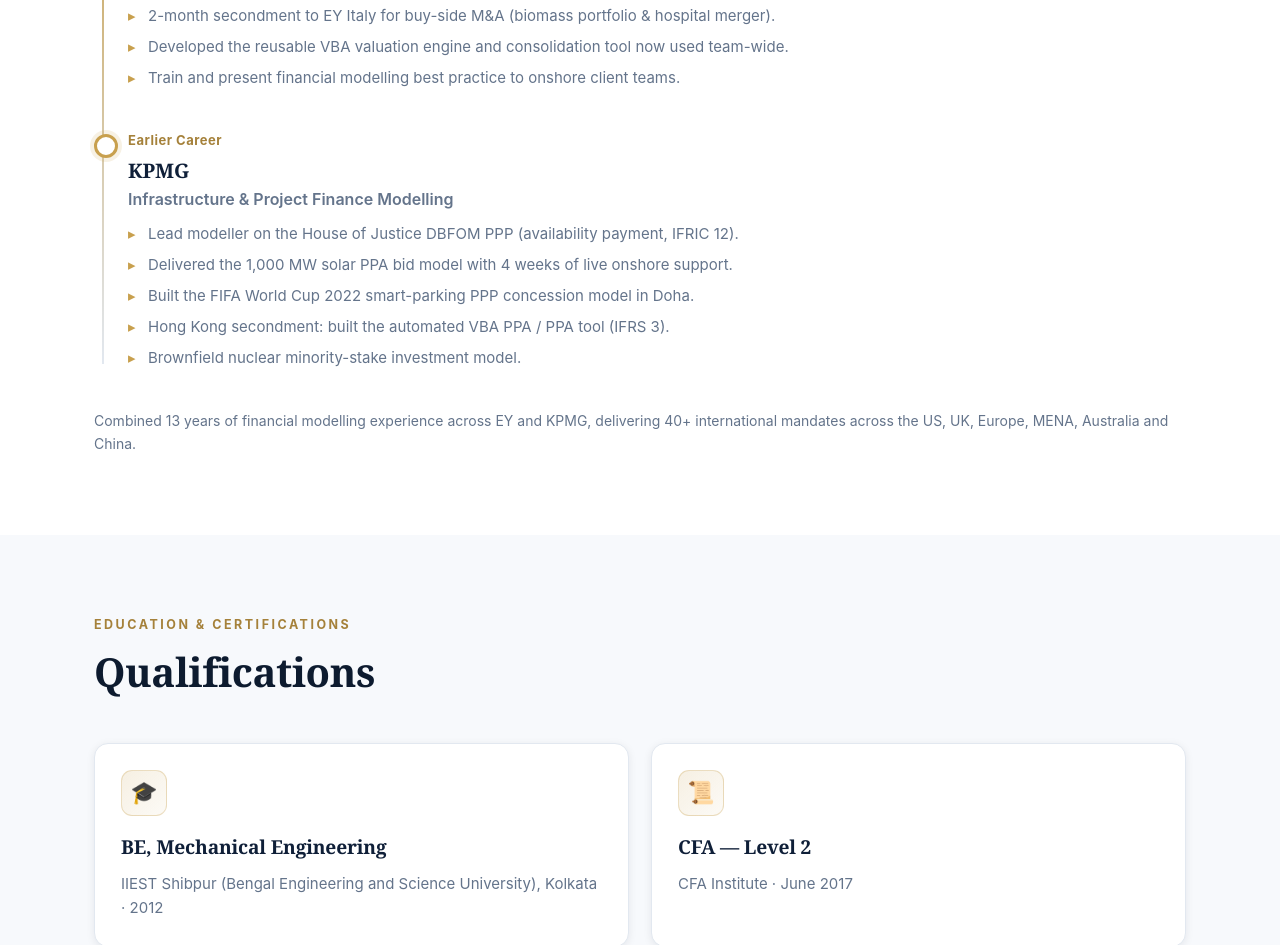
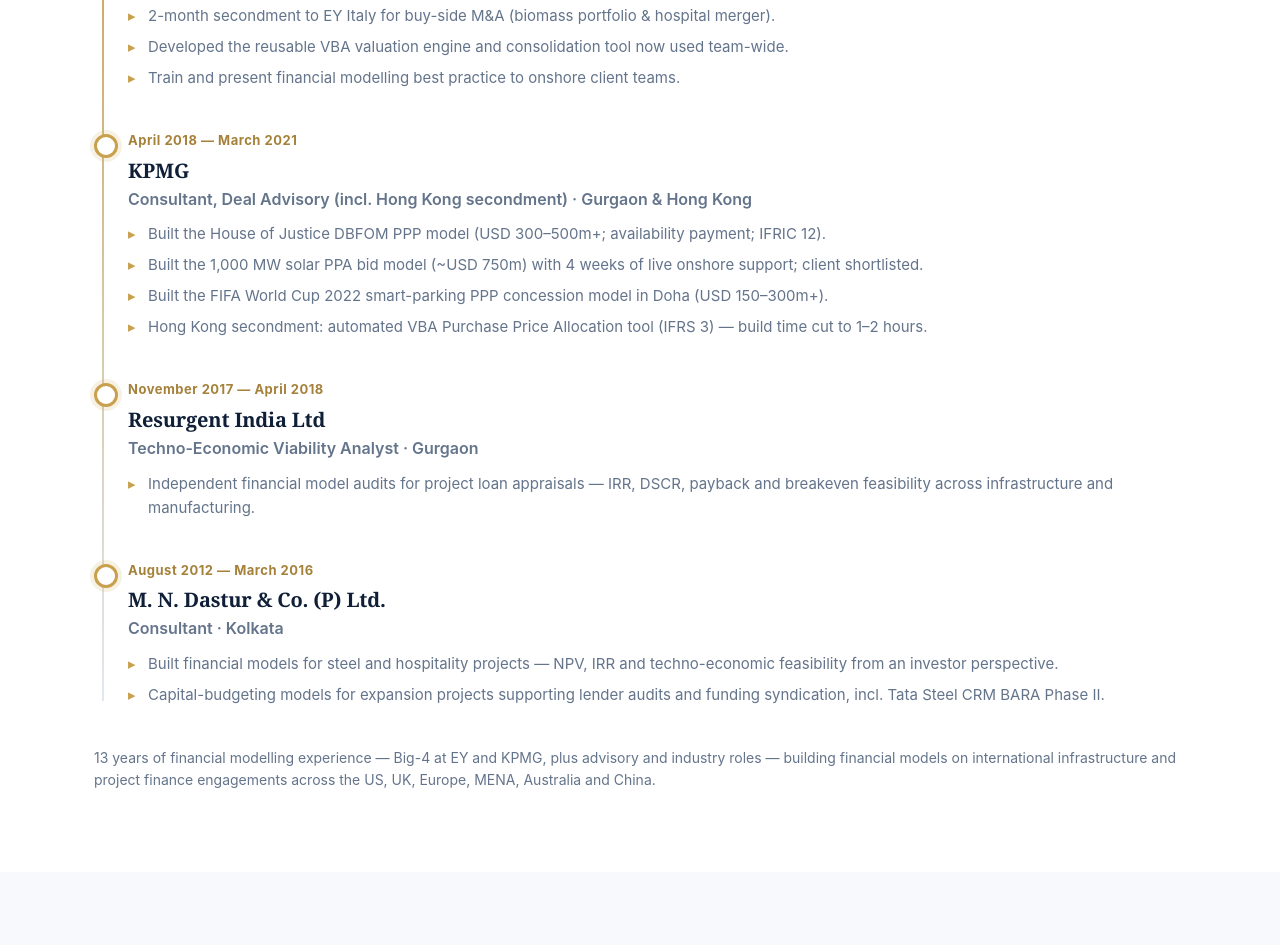
Before and after one commit to san1305/profile-site, a website: page experience.html in a window 1280 px wide. Shown: the part 829-1774 px from the top of the page. Drawn offline with Linux system fonts and the light colour scheme.

Commit message:
Add files via upload

```diff
--- a/api/chat.js
+++ b/api/chat.js
@@ -18,7 +18,8 @@ warmly and concisely. Never invent facts beyond what is provided here.
 - Headline: Senior Infrastructure & Project Finance Financial Modelling and Automation Specialist.
 - Experience: 13 years of financial modelling, including Big-4 experience at EY and KPMG.
 - Current role: Associate Manager, Infrastructure Advisory — EY GDS (since March 2021).
-- Delivered 40+ international mandates across the US, UK, Europe, MENA, Australia and China.
+- Full career: EY (Mar 2021–present); KPMG — Consultant, Deal Advisory incl. a Hong Kong secondment (Apr 2018–Mar 2021); Resurgent India Ltd — Techno-Economic Viability Analyst (Nov 2017–Apr 2018); M. N. Dastur & Co. — Consultant (Aug 2012–Mar 2016, steel & hospitality projects incl. Tata Steel CRM BARA Phase II).
+- Built 100+ financial models on international infrastructure and project finance engagements across the US, UK, Europe, MENA, Australia and China. Sanu's role is the financial modeller who builds the models; he does not claim end-to-end engagement/delivery ownership. Describe his contribution as building/leading the modelling, not "delivering mandates".
 - CFA Level 2. BE Mechanical Engineering, IIEST Shibpur (2012).
 - Based in Kolkata, India. Open to remote worldwide and willing to relocate.
   Also specifically interested in the Indian PE market.
--- a/assets/config.js
+++ b/assets/config.js
@@ -7,6 +7,6 @@
    2. chatEndpoint → leave as "/api/chat" when hosted on Vercel/Netlify.
    ============================================================ */
 window.SANU_CONFIG = {
-  calendlyUrl: "https://calendly.com/sanu-dutta",
+  calendlyUrl: "https://calendly.com/sanu-dutta/30min",
   chatEndpoint: "/api/chat"
 };
--- a/experience.html
+++ b/experience.html
@@ -58,19 +58,35 @@
         </ul>
       </div>
       <div class="tl-item reveal">
-        <div class="tl-date">Earlier Career</div>
+        <div class="tl-date">April 2018 — March 2021</div>
         <h3>KPMG</h3>
-        <div class="tl-role">Infrastructure &amp; Project Finance Modelling</div>
+        <div class="tl-role">Consultant, Deal Advisory (incl. Hong Kong secondment) · Gurgaon &amp; Hong Kong</div>
         <ul>
-          <li>Lead modeller on the House of Justice DBFOM PPP (availability payment, IFRIC 12).</li>
-          <li>Delivered the 1,000 MW solar PPA bid model with 4 weeks of live onshore support.</li>
-          <li>Built the FIFA World Cup 2022 smart-parking PPP concession model in Doha.</li>
-          <li>Hong Kong secondment: built the automated VBA PPA / PPA tool (IFRS 3).</li>
-          <li>Brownfield nuclear minority-stake investment model.</li>
+          <li>Built the House of Justice DBFOM PPP model (USD 300–500m+; availability payment; IFRIC 12).</li>
+          <li>Built the 1,000 MW solar PPA bid model (~USD 750m) with 4 weeks of live onshore support; client shortlisted.</li>
+          <li>Built the FIFA World Cup 2022 smart-parking PPP concession model in Doha (USD 150–300m+).</li>
+          <li>Hong Kong secondment: automated VBA Purchase Price Allocation tool (IFRS 3) — build time cut to 1–2 hours.</li>
+        </ul>
+      </div>
+      <div class="tl-item reveal">
+        <div class="tl-date">November 2017 — April 2018</div>
+        <h3>Resurgent India Ltd</h3>
+        <div class="tl-role">Techno-Economic Viability Analyst · Gurgaon</div>
+        <ul>
+          <li>Independent financial model audits for project loan appraisals — IRR, DSCR, payback and breakeven feasibility across infrastructure and manufacturing.</li>
+        </ul>
+      </div>
+      <div class="tl-item reveal">
+        <div class="tl-date">August 2012 — March 2016</div>
+        <h3>M. N. Dastur &amp; Co. (P) Ltd.</h3>
+        <div class="tl-role">Consultant · Kolkata</div>
+        <ul>
+          <li>Built financial models for steel and hospitality projects — NPV, IRR and techno-economic feasibility from an investor perspective.</li>
+          <li>Capital-budgeting models for expansion projects supporting lender audits and funding syndication, incl. Tata Steel CRM BARA Phase II.</li>
         </ul>
       </div>
     </div>
-    <p class="reveal" style="color:var(--slate-500);font-size:14px;margin-top:8px;">Combined 13 years of financial modelling experience across EY and KPMG, delivering 40+ international mandates across the US, UK, Europe, MENA, Australia and China.</p>
+    <p class="reveal" style="color:var(--slate-500);font-size:14px;margin-top:8px;">13 years of financial modelling experience — Big-4 at EY and KPMG, plus advisory and industry roles — building financial models on international infrastructure and project finance engagements across the US, UK, Europe, MENA, Australia and China.</p>
   </div>
 </section>
 
@@ -87,7 +103,7 @@
       <div class="card reveal"><div class="ico">🏦</div><h3>Financial Modelling &amp; Investment Banking</h3><p>The Wall Street School, Delhi · November 2017</p></div>
       <div class="card reveal"><div class="ico">🤖</div><h3>Agentic AI &amp; AI Agents: A Primer for Leaders</h3><p>Vanderbilt University (Coursera) · March 2026</p></div>
       <div class="card reveal"><div class="ico">✨</div><h3>EY Artificial Intelligence — Agentic AI</h3><p>EY Bronze Learning · 2026</p></div>
-      <div class="card reveal"><div class="ico">🌐</div><h3>International Coverage</h3><p>US · UK · Europe · MENA · Australia · China · India — 40+ mandates delivered.</p></div>
+      <div class="card reveal"><div class="ico">🌐</div><h3>International Coverage</h3><p>US · UK · Europe · MENA · Australia · China · India — 100+ financial models built.</p></div>
     </div>
   </div>
 </section>
@@ -101,7 +117,7 @@
       <p>Serving government authorities, private developers, lenders and infrastructure funds.</p>
     </div>
     <div class="stats-band reveal" style="background:transparent;">
-      <div class="stat" style="background:rgba(255,255,255,0.04);border-color:rgba(200,160,78,0.25);"><div class="num" style="color:#fff;" data-count="40" data-suffix="+">0</div><div class="lbl" style="color:var(--slate-400);">Mandates</div></div>
+      <div class="stat" style="background:rgba(255,255,255,0.04);border-color:rgba(200,160,78,0.25);"><div class="num" style="color:#fff;" data-count="100" data-suffix="+">0</div><div class="lbl" style="color:var(--slate-400);">Models Built</div></div>
       <div class="stat" style="background:rgba(255,255,255,0.04);border-color:rgba(200,160,78,0.25);"><div class="num" style="color:#fff;" data-count="13" data-suffix="+">0</div><div class="lbl" style="color:var(--slate-400);">Years</div></div>
       <div class="stat" style="background:rgba(255,255,255,0.04);border-color:rgba(200,160,78,0.25);"><div class="num" style="color:#fff;" data-count="2">0</div><div class="lbl" style="color:var(--slate-400);">Big-4 Firms</div></div>
       <div class="stat" style="background:rgba(255,255,255,0.04);border-color:rgba(200,160,78,0.25);"><div class="num" style="color:#fff;" data-count="7">0</div><div class="lbl" style="color:var(--slate-400);">Regions</div></div>
```
Also changed, not shown: index.html (+3 -3 lines), portfolio.html (+2 -2 lines), 1 other file.
